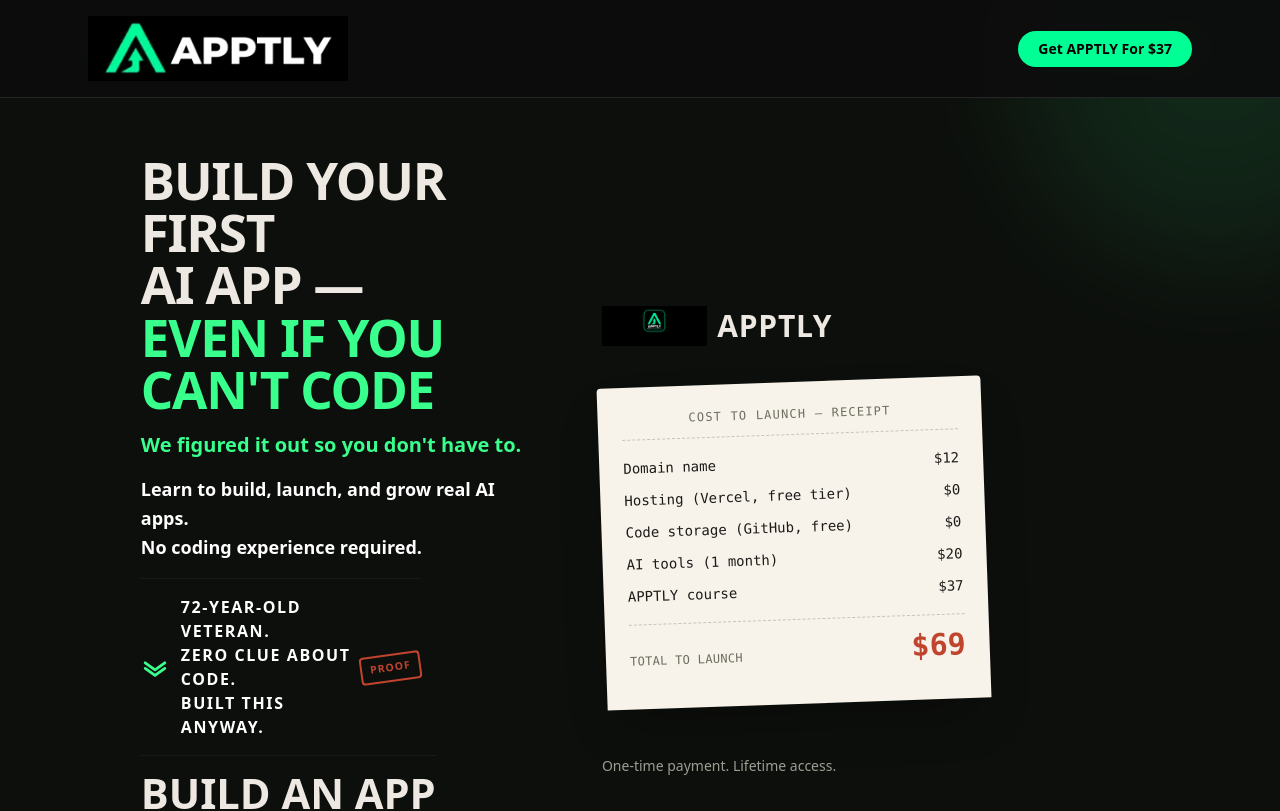
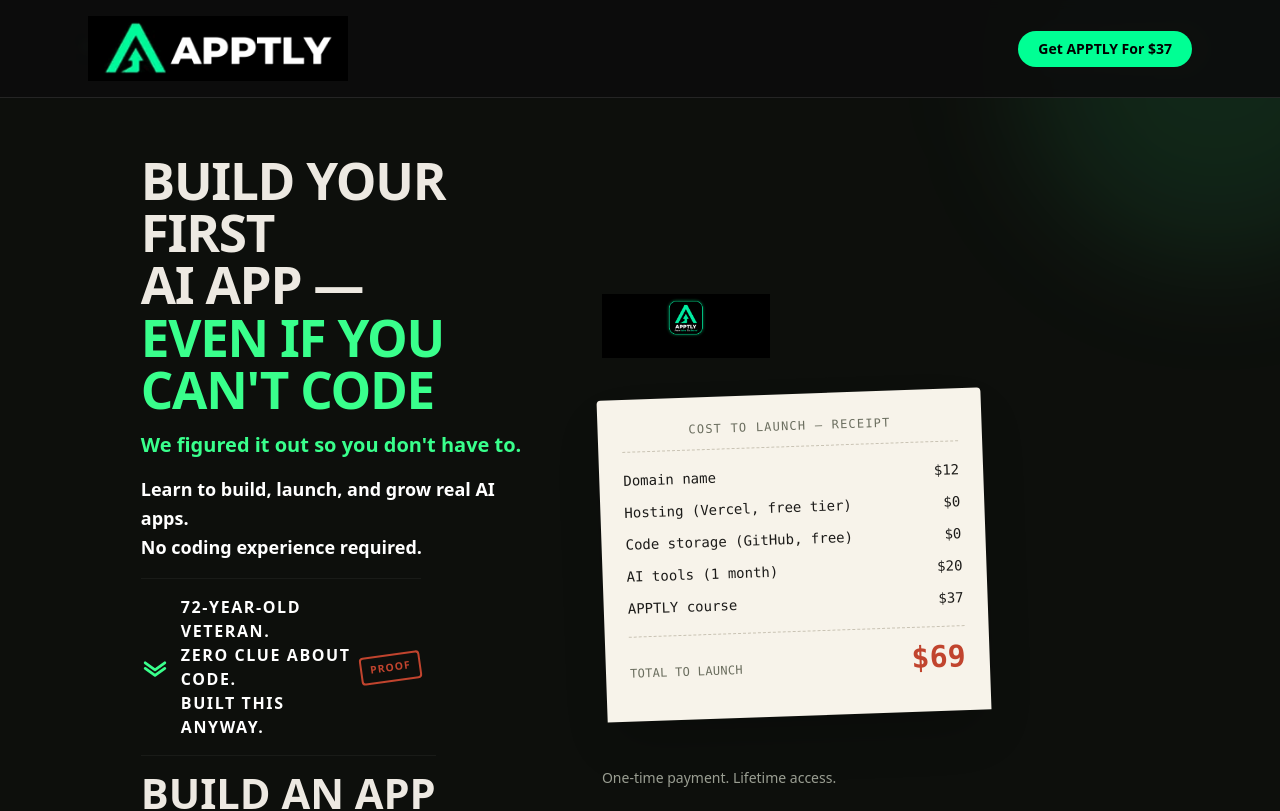
Before and after one commit to myapptly/apptly-website, a Next.js app: page / in a window 1280 px wide. Shown: the top 811 px of the page. Built offline with nearby package versions, Linux system fonts and the light colour scheme.

Commit message:
Update hero.tsx

```diff
--- a/components/hero.tsx
+++ b/components/hero.tsx
@@ -83,8 +83,7 @@ export function Hero() {
           className="flex flex-col items-start gap-9"
         >
           <div className="flex items-center gap-2.5">
-            <img src="/small%20apptly%20logo.png" alt="APPTLY" className="h-10 w-auto"/>
-            <span className="font-black text-3xl tracking-wide">APPTLY</span>
+            <img src="/small%20apptly%20logo.png" alt="APPTLY" className="h-16 w-auto"/>
           </div>
 
           <div
```
